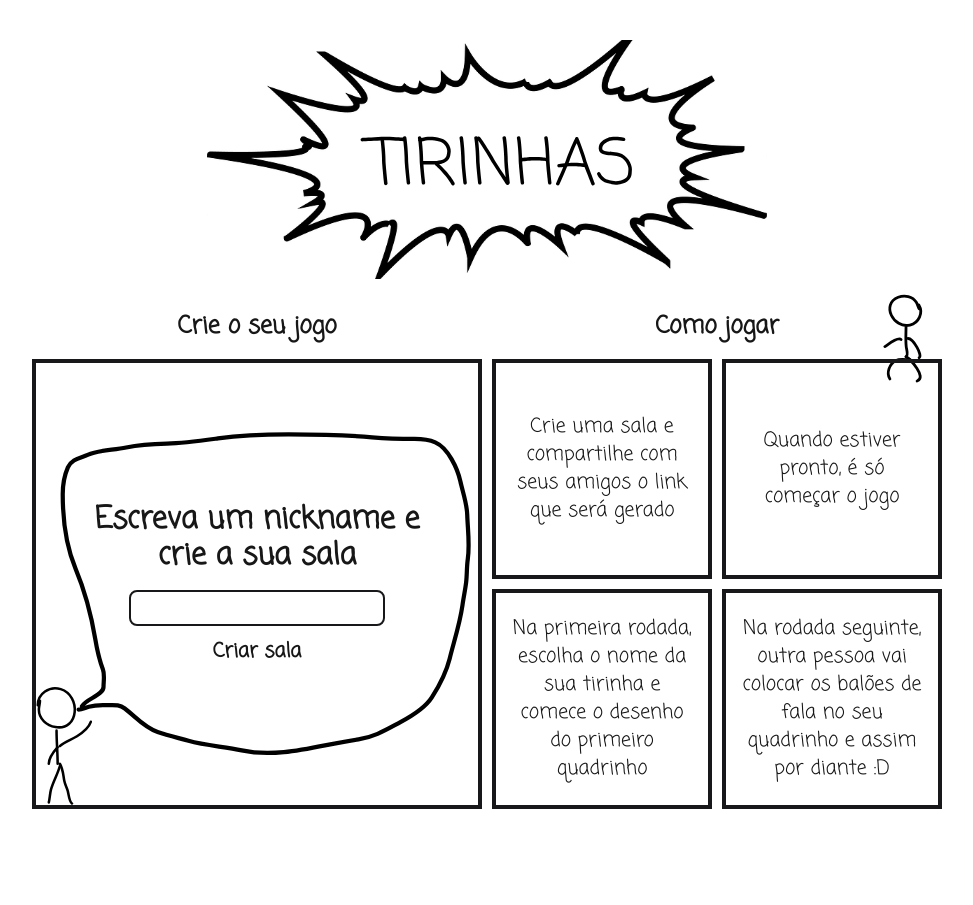
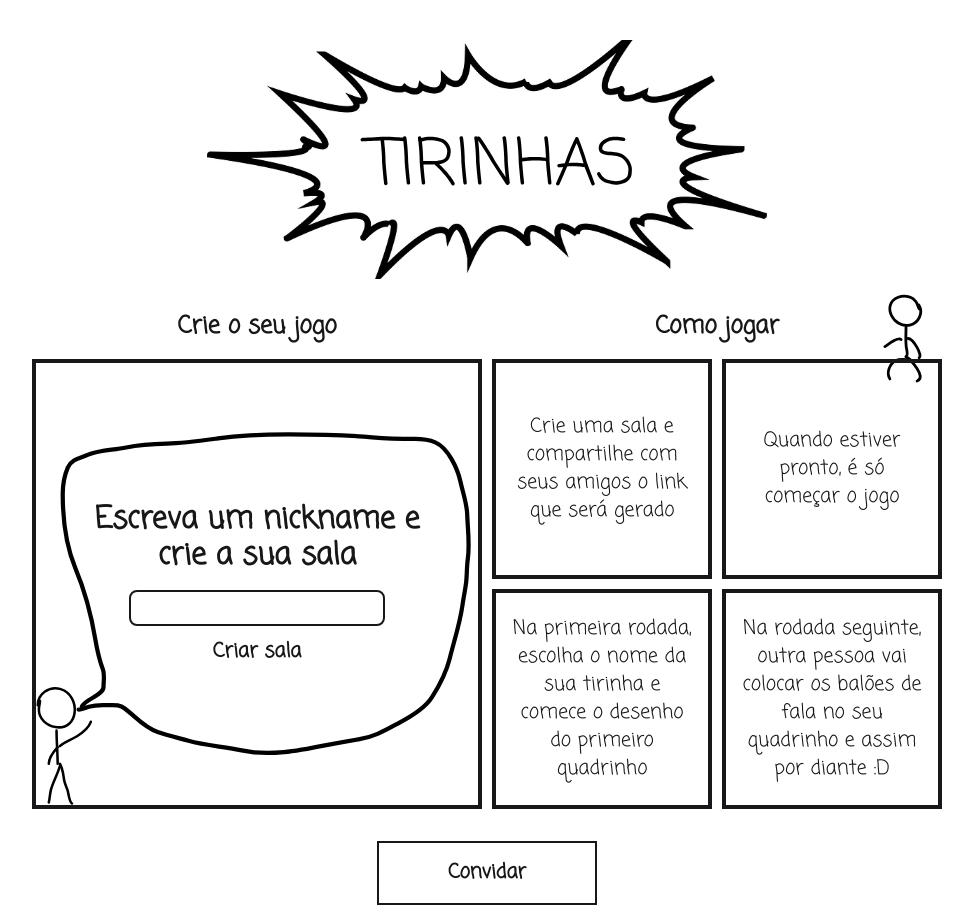
Before and after one commit to insper-tecnologias-web/projeto-3-equipe-legal-2, a Next.js app: page / in a window 1280 px wide. Shown: the whole page, without its empty margins (153-1126 px from the left). Before the commit the page ends 809 px from the top, so only its background shows below. Built offline with nearby package versions, Linux system fonts and the light colour scheme.

Commit message:
inviteButton

```diff
--- a/src/app/page.tsx
+++ b/src/app/page.tsx
@@ -1,7 +1,13 @@
+'use client';
 import { createGame } from "@/actions/create-game";
 import Image from "next/image";
+import InviteButton from "@/components/inviteButton";
+import { useEffect, useState } from "react";
 
 export default function Home() {
+  const [url, setUrl] = useState('');
+  useEffect(() => {setUrl(window.location.href)}, [])
+
   return (
     <div className="flex flex-col w-full items-center h-[90vh] gap-8">
       <Image src="/logo.svg" alt="Logo" width={560} height={240} className="mt-10" />
@@ -51,6 +57,7 @@ export default function Home() {
           </div>
         </div>
       </main>
+      <InviteButton url={url}/>
     </div>
   );
 }
--- /dev/null
+++ b/src/components/inviteButton.tsx
@@ -0,0 +1,24 @@
+import { useState } from "react";
+
+export default function InviteButton({ url }: { url: string }) {
+    const [copiou ,setCopiou] = useState(false);
+    const copia = () =>{
+        navigator.clipboard.writeText(url);
+        setCopiou(!copiou);
+    };
+    return (
+        <>
+            {
+                copiou ?
+                // (<p className="motion-safe:animate-bounce w-[220px] h-[220px] border-2 border-zinc-900 flex items-center justify-center p-4 font-semibold text-xl">Link copiado!</p>):
+                (<>
+                    <button className="w-[220px] h-[220px] border-2 border-zinc-900 flex items-center justify-center p-4 font-semibold text-xl hover:underline">Convidar</button>
+                    <div className="animate-slide-linear p-4 font-semibold text-xl text-zinc-600" onAnimationEnd={copia}>
+                        Copiado
+                    </div>
+                </>):
+                (<button className="w-[220px] h-[220px] border-2 border-zinc-900 flex items-center justify-center p-4 font-semibold text-xl hover:underline" onClick={copia}>Convidar</button>)
+            }
+        </>
+    );
+}
--- a/tailwind.config.ts
+++ b/tailwind.config.ts
@@ -12,8 +12,19 @@ const config: Config = {
         background: "var(--background)",
         foreground: "var(--foreground)",
       },
+
+      keyframes: {
+        'fadeUp': {
+          '0%': { transform: 'translateY(-100px)', opacity: '1' },
+          '100%': { transform: 'translateY(-140px)', opacity: '0' },
+        },
+      },
+      animation: {
+        'slide-linear': 'fadeUp 1s ease forwards',
+      },
     },
   },
   plugins: [],
 };
+
 export default config;
```
Also changed, not shown: 1 other file (tests, documents, lock files or other folders).
